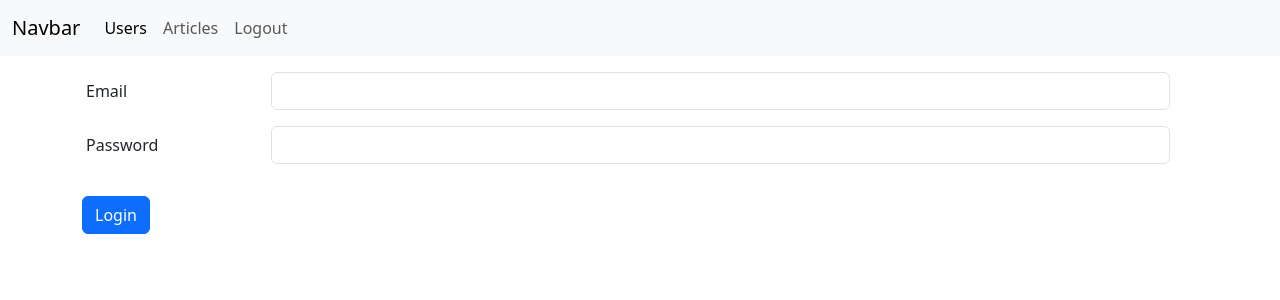
After one commit to kdv777/FLASK, a Flask app: page /login in a window 1280 px wide. The commit adds this page. Shown: the top 300 px of the page. Run offline with Flask 3, Linux system fonts and the light colour scheme; some libraries are stand-ins or nearby versions.

Commit message:
lesson_3

```diff
--- a/blog/app.py
+++ b/blog/app.py
@@ -1,11 +1,36 @@
-from time import time
-from flask import Flask, request, g
+from flask import Flask, redirect, url_for
+from flask_login import LoginManager
+from flask_sqlalchemy import SQLAlchemy
+
 from blog.article.views import article
+from blog.auth.views import auth
 from blog.user.views import user
+
+db = SQLAlchemy()
+login_manager = LoginManager()
 
 
 def create_app() -> Flask:
     app = Flask(__name__)
+    app.config['SECRET_KEY'] = ')c46i=c^-in+6v4^%cw$m11m5ubaz(3vob1ffcdysa5+t@+tdj'
+    app.config["SQLALCHEMY_TRACK_MODIFICATIONS"] = False
+    app.config['SQLALCHEMY_DATABASE_URI'] = "sqlite:///blog.db"
+
+    db.init_app(app)
+
+    login_manager.login_view = 'auth.login'
+    login_manager.init_app(app)
+
+    from blog.models import User
+
+    @login_manager.user_loader
+    def load_user(user_id):
+        User.query.get(int(user_id))
+
+    # @login_manager.unauthorized_handler
+    # def unauthorized():
+    #     return redirect(url_for('auth_login'))
+
     register_blueprints(app)
     return app
 
@@ -13,3 +38,10 @@ def create_app() -> Flask:
 def register_blueprints(app: Flask):
     app.register_blueprint(user)
     app.register_blueprint(article)
+    app.register_blueprint(auth)
+
+
+__all__ = [
+    "create_app",
+    "db",
+]
--- a/blog/article/views.py
+++ b/blog/article/views.py
@@ -34,6 +34,6 @@ def get_article(pk: int):
     except KeyError:
         raise NotFound(f'Article id {pk} not found')
     return render_template(
-        'articles/details.html',
+        'articles/profile.html',
         article_name=article_name,
     )
--- /dev/null
+++ b/blog/auth/views.py
@@ -0,0 +1,34 @@
+from flask import Blueprint, render_template, request, flash, url_for, redirect
+from flask_login import logout_user, login_user, login_required
+from werkzeug.security import check_password_hash
+
+auth = Blueprint('auth', __name__, static_folder='../static')
+
+
+@auth.route('/login', methods=["GET", "POST"])
+def login():
+    if request.method == 'GET':
+        return render_template(
+            'auth/login.html',
+        )
+
+    email = request.form.get('email')
+    password = request.form.get('password')
+
+    from blog.models import User
+
+    user = User.query.filter_by(email=email).first()
+
+    if not user or not check_password_hash(user.password, password):
+        flash('Check your login detais')
+        return redirect(url_for('.login'))
+
+    # login_user(user)  # ?????
+    return redirect(url_for('user.profile', pk=user.id))
+
+
+@auth.route('/logout')
+@login_required
+def logout():
+    logout_user()
+    return redirect(url_for('.login'))
--- a/blog/templates/articles/list.html
+++ b/blog/templates/articles/list.html
@@ -11,7 +11,7 @@
             {% for key, value in articles.items() %}
         <ul>
             <li><a href="{{ url_for('article.get_article', pk=key) }}">{{ value['title'] }}</a>
-                <a href="{{ url_for('user.get_user', pk=value['author']) }}">Author</a>
+                <a href="{{ url_for('user.profile', pk=value['author']) }}">Author</a>
             </li>
         </ul>
         {% endfor %}
--- /dev/null
+++ b/blog/templates/auth/login.html
@@ -0,0 +1,36 @@
+{% extends 'base.html' %}
+
+{% block title %}
+Login page
+{% endblock %}
+
+{% block body %}
+<div class="row">
+    <div class="col">
+        {% with messages = get_flashed_messages ()%}
+            {% if messages %}
+                <div class="alert alert-danger" role="alert">
+                    {{ messages[0] }}
+                </div>
+            {% endif %}
+        {% endwith %}
+        <form class="row g-3 mt-3" method="post" action="{{ url_for('auth.login') }}">
+            <div class="mb-3 row">
+                <label for="email" class="col-sm-2 col-form-label">Email</label>
+                <div class="col-sm-10">
+                    <input type="text" class="form-control" id="email" name="email">
+                </div>
+            </div>
+            <div class="mb-3 row">
+                <label for="password" class="col-sm-2 col-form-label">Password</label>
+                <div class="col-sm-10">
+                    <input type="password" class="form-control" id="password" name="password">
+                </div>
+            </div>
+            <div class="col-auto">
+                <button type="submit" class="btn btn-primary mb-3">Login</button>
+            </div>
+        </form>
+    </div>
+</div>
+{% endblock %}
--- a/blog/templates/navbar.html
+++ b/blog/templates/navbar.html
@@ -1,7 +1,8 @@
 <nav class="navbar navbar-expand-lg bg-body-tertiary">
     <div class="container-fluid">
         <a class="navbar-brand" href="#">Navbar</a>
-    <button class="navbar-toggler" type="button" data-bs-toggle="collapse" data-bs-target="#navbarNav" aria-controls="navbarNav" aria-expanded="false" aria-label="Toggle navigation">
+        <button class="navbar-toggler" type="button" data-bs-toggle="collapse" data-bs-target="#navbarNav"
+                aria-controls="navbarNav" aria-expanded="false" aria-label="Toggle navigation">
             <span class="navbar-toggler-icon"></span>
         </button>
         <div class="collapse navbar-collapse" id="navbarNav">
@@ -12,6 +13,9 @@
                 <li class="nav-item">
                     <a class="nav-link" href="{{url_for('article.article_list') }}">Articles</a>
                 </li>
+                <li class="nav-item">
+                    <a class="nav-link" href="{{url_for('auth.logout') }}">Logout</a>
+                </li>
             </ul>
         </div>
     </div>
--- a/blog/templates/users/list.html
+++ b/blog/templates/users/list.html
@@ -8,9 +8,9 @@ Users list
 <div class="row">
     <div class="col">
         <h1>Users:</h1>
-        {% for user_id in users %}
+        {% for user in users %}
         <ul>
-            <li><a href="{{ url_for('user.get_user', pk=user_id) }}">{{ users[user_id] }}</a></li>
+            <li><a href="{{ url_for('user.profile', pk=user.id) }}">{{ user.email }}</a></li>
         </ul>
         {% endfor %}
     </div>
--- a/blog/templates/users/details.html
+++ b/blog/templates/users/profile.html
@@ -5,5 +5,5 @@
 {% endblock %}
 
 {% block body %}
-    <h1>{{ user_name }}</h1>
+    <h1>{{ user.email }}</h1>
 {% endblock %}
--- a/wsgi.py
+++ b/wsgi.py
@@ -1,9 +1,37 @@
-from blog.app import create_app
+from werkzeug.security import generate_password_hash
+from blog.app import create_app, db
 
 app = create_app()
 
-if __name__ == '__main__':
-    app.run(
-        host="0.0.0.0",
-        debug=True,
+
+@app.cli.command("init-db")
+def init_db():
+    """
+    Run in your terminal:
+    flask init-db
+    """
+    db.create_all()
+    print("done!")
+
+
+@app.cli.command("create-users")
+def create_users():
+    """
+    Run in your terminal:
+    flask create-users
+    > done! created users: <User #1 'admin'> <User #2 'james'>
+    """
+    from blog.models import User
+
+    db.session.add(
+        User(email='name@email.com', password=generate_password_hash('123'))
     )
+    db.session.commit()
+
+
+#
+# if __name__ == '__main__':
+#     app.run(
+#         host="0.0.0.0",
+#         debug=True,
+#     )
```
Also changed, not shown: blog/models.py (added, +11 -0 lines), blog/user/views.py (+11 -14 lines), requirments.txt (added, +16 -0 lines), blog/auth/__init__.py (added). Lines whose indentation alone changed are shown as unchanged.
